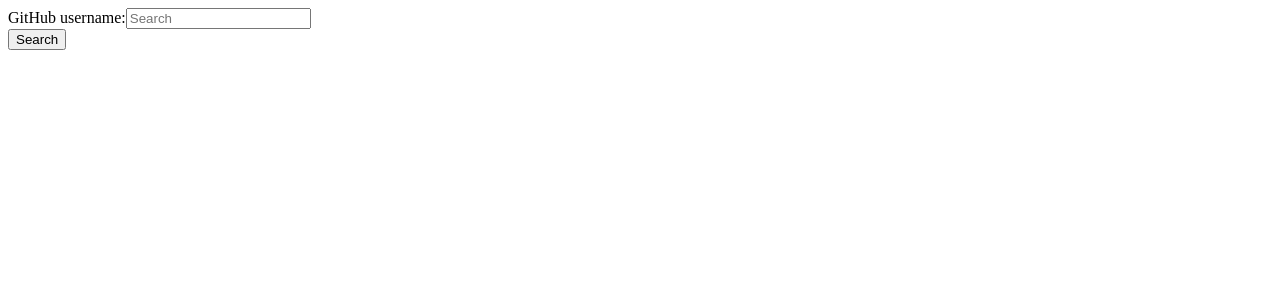
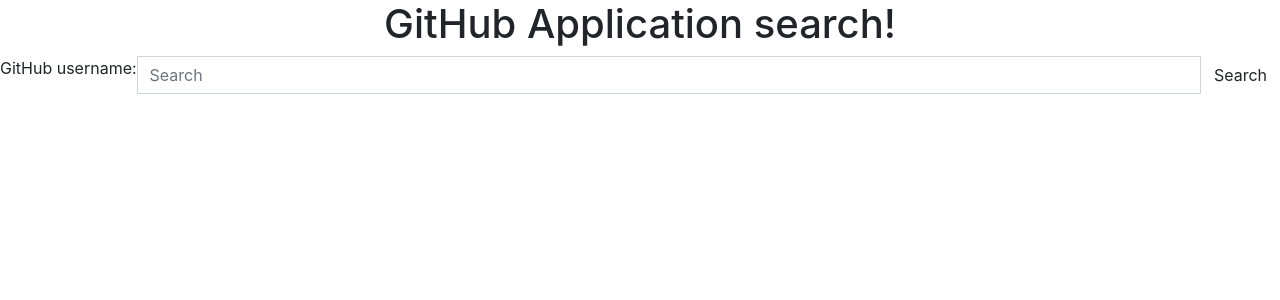
Before and after one commit to GasaGentille/gitHubInfos, an Angular app: page / in a window 1280 px wide. Shown: the top 300 px of the page. Built offline with nearby package versions, Linux system fonts and the light colour scheme.

Commit message:
Adding bootstrap

```diff
--- a/package.json
+++ b/package.json
@@ -19,6 +19,8 @@
     "@angular/platform-browser": "~8.2.0",
     "@angular/platform-browser-dynamic": "~8.2.0",
     "@angular/router": "~8.2.0",
+    "bootstrap": "^4.3.1",
+    "popper": "^1.0.1",
     "rxjs": "~6.4.0",
     "tslib": "^1.10.0",
     "zone.js": "~0.9.1"
--- a/src/app/github-form/github-form.component.css
+++ b/src/app/github-form/github-form.component.css
@@ -0,0 +1,6 @@
+input{
+    width:50%;
+}
+h1{
+    text-align: center;
+}
--- a/src/app/github-form/github-form.component.html
+++ b/src/app/github-form/github-form.component.html
@@ -1,12 +1,14 @@
 <!-- search button -->
-
+<div>
+    <h1>GitHub Application search!</h1>
+</div>
 <form>
     <div class="input-group">
         <label>GitHub username:</label>
-        <input type="text" class="form-control" placeholder="Search">
+        <input type="text" class="form-control" placeholder="Search" >
         <div class="input-group-btn">
-            <button class="btn btn-default" type="submit">
-                <i class="glyphicon glyphicon-search"></i> Search
+            <button class="btn btn-default" type="submit">Search
+                <!-- <i class="glyphicon glyphicon-search"></i> Search -->
             </button>
         </div>
     </div>
--- a/src/app/repository.ts
+++ b/src/app/repository.ts
@@ -1,2 +1,4 @@
 export class Repository {
-}
+
+        constructor(public repoName:string, public description:string, public date:Date){}
+    }
--- a/src/app/user.ts
+++ b/src/app/user.ts
@@ -1,2 +1,6 @@
 export class User {
+    public repoList:boolean;
+    constructor(public username: string, public profile: string, public fullName:string, public repoNumber:number ){
+        this.repoList=false;
+    }
 }
--- a/src/styles.css
+++ b/src/styles.css
@@ -1 +1,2 @@
 /* You can add global styles to this file, and also import other style files */
+@import "~bootstrap/dist/css/bootstrap.css"
```
Also changed, not shown: 1 other file (tests, documents, lock files or other folders).
